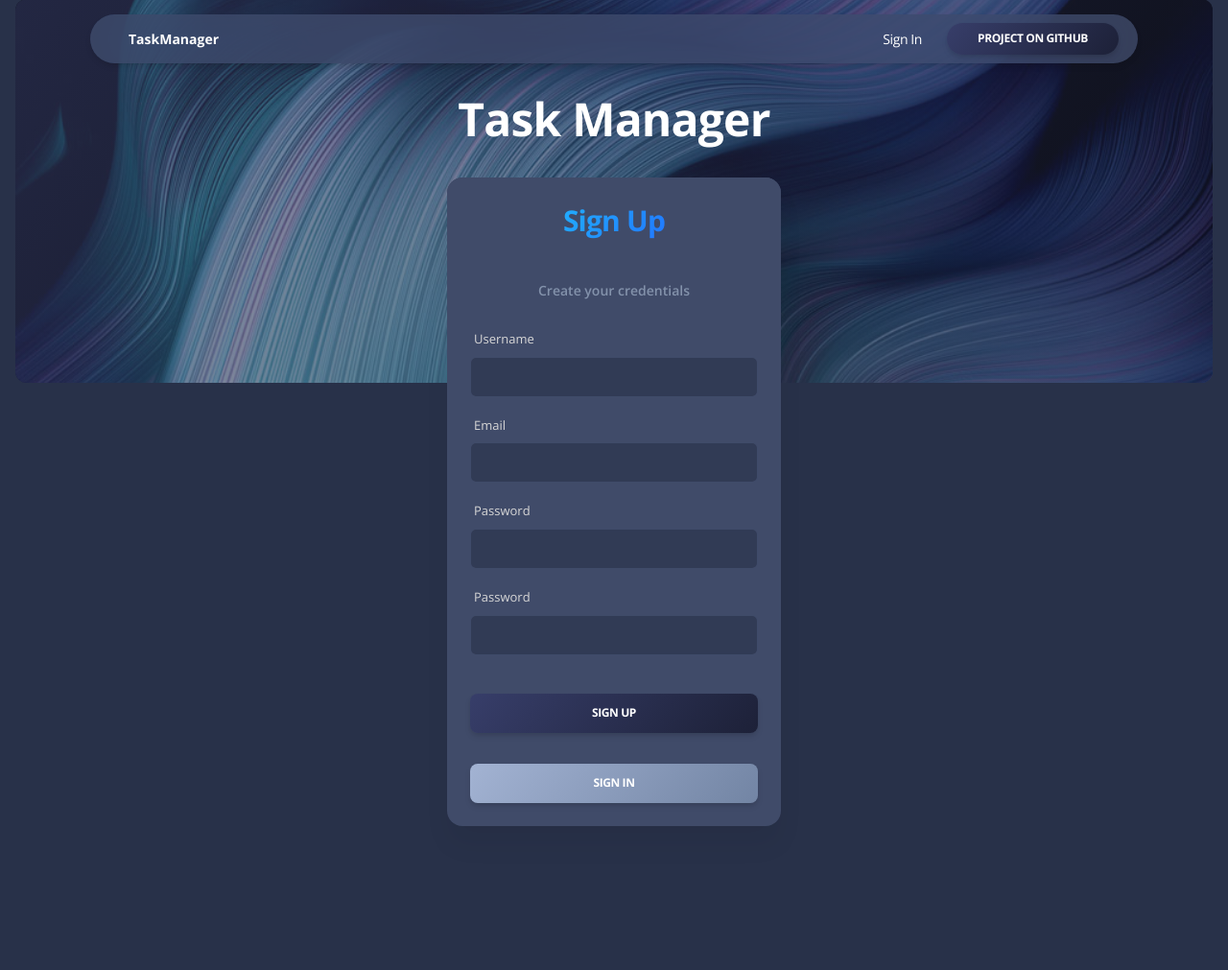
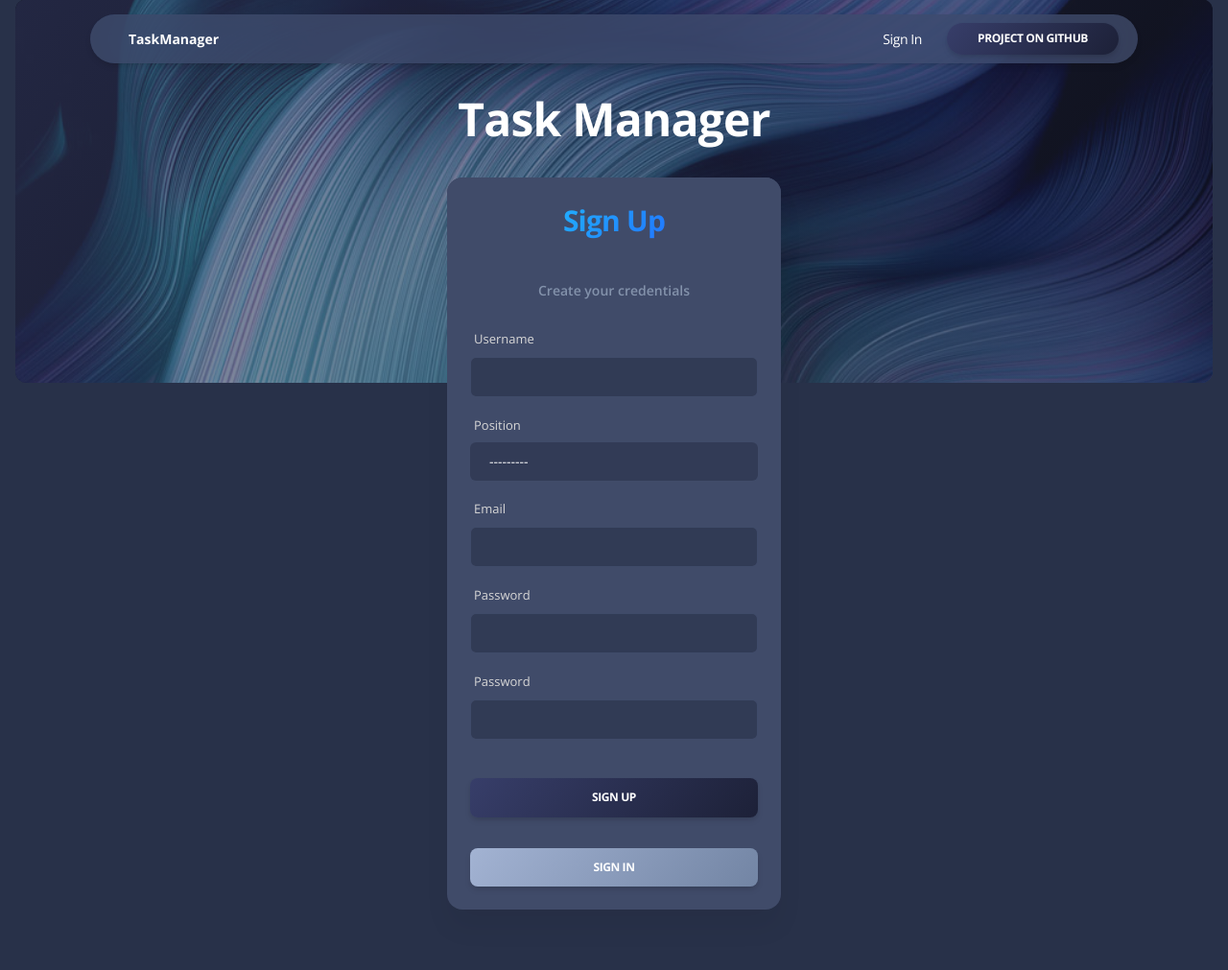
Before and after one commit to Sparix/TestTask_Reface, a Django app: page /account/register/ in a window 1280 px wide. Shown: the part 17-1028 px from the top of the page at 96% size. Run offline with Django 4.2, Linux system fonts and the light colour scheme; data that the repository does not hold is empty; some libraries are stand-ins or nearby versions.

Commit message:
add new field position to register new user

```diff
--- a/task_manager/forms.py
+++ b/task_manager/forms.py
@@ -10,7 +10,13 @@
 class RegisterWorkerForm(UserCreationForm):
     class Meta:
         model = Worker
-        fields = ("username", "email", "password1", "password2",)
+        fields = ("username", "position", "email", "password1", "password2",)
+        widgets = {
+            "position": forms.Select(
+                attrs={
+                    "class": "choice-select"
+                })
+        }
 
 
 class CreateNewTaskForm(forms.ModelForm):
--- a/templates/registration/register.html
+++ b/templates/registration/register.html
@@ -71,7 +71,10 @@
                     {{ form.username }}
                   </div>
                   <span class="text-danger">{{ form.username.errors }}</span>
-
+                  <label>Position</label>
+                  <div class="mb-3">
+                    {{ form.position }}
+                  </div>
                   <label>Email</label>
                   <div class="mb-3">
                     {{ form.email }}
```
